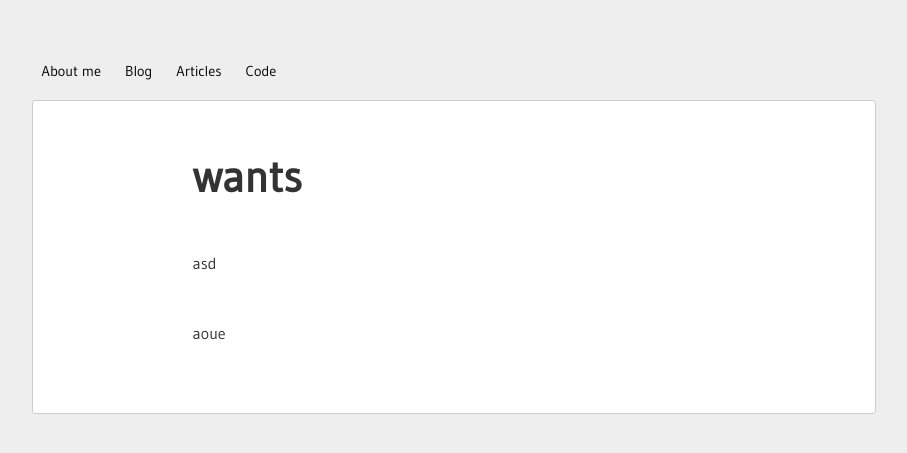
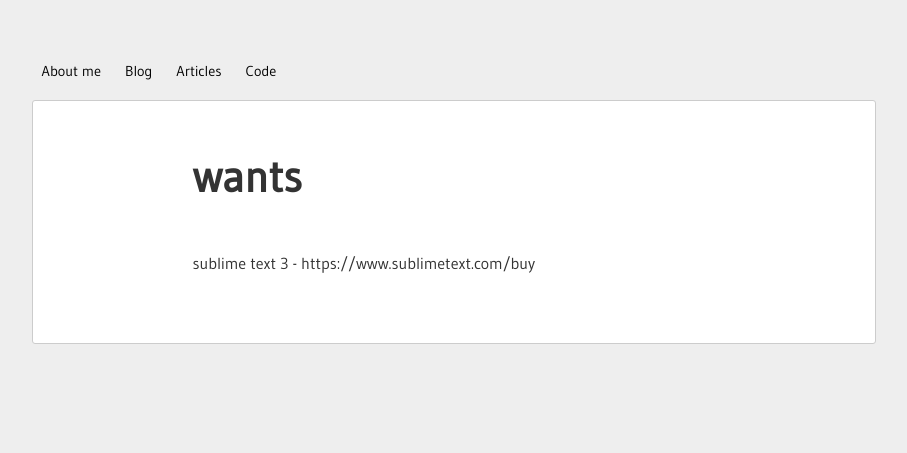
Before and after one commit to andsve/andsve.github.io, a Jekyll site: the page built from want.md, in a window 1280 px wide. Shown: the top 453 px of the page, without its empty margins (186-1093 px from the left). Built offline with Jekyll 4.4.1, drawn with Linux system fonts in a browser that asks for light colours; Markdown is read by kramdown in place of the engine named in the settings.

Commit message:
Update want.md

```diff
--- a/want.md
+++ b/want.md
@@ -3,7 +3,5 @@ layout: default
 title: wants
 curr: want
 ---
-
 # wants
-* asd
-* aoue
+* sublime text 3 - https://www.sublimetext.com/buy
```
